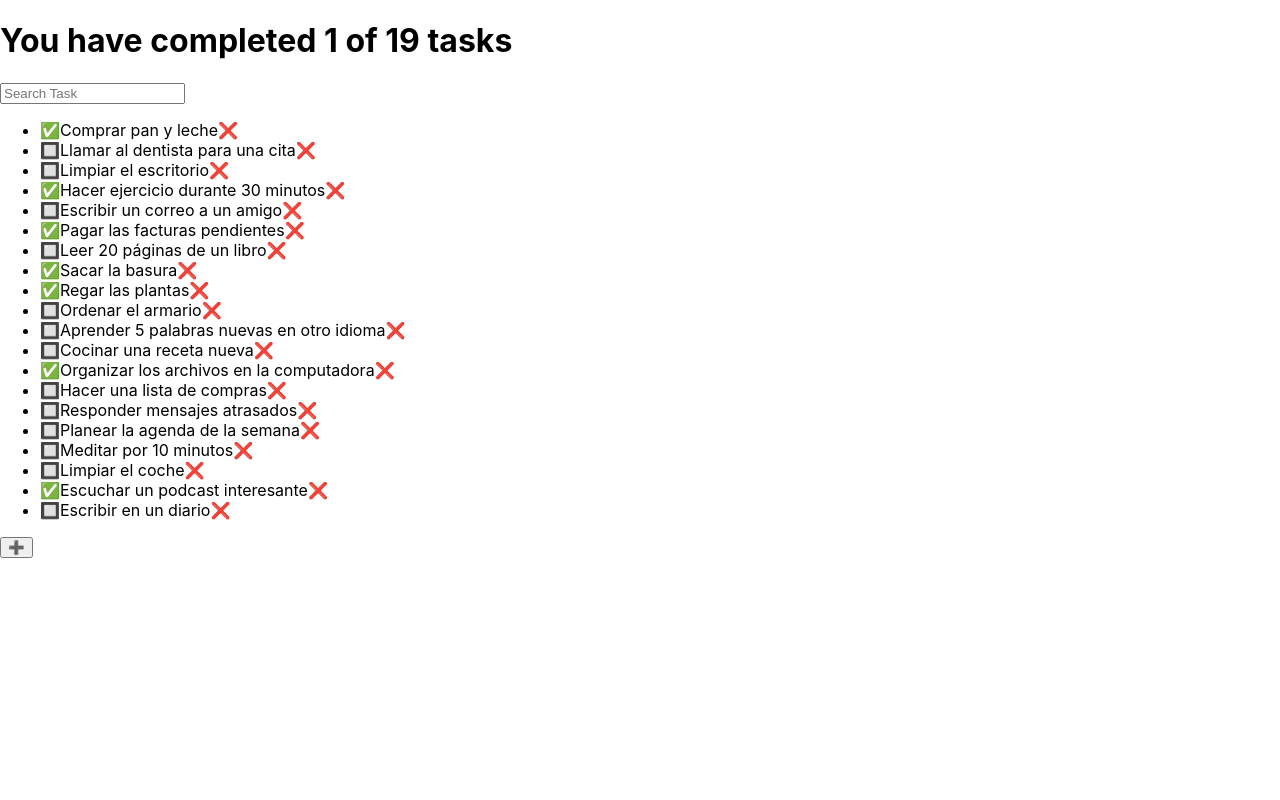
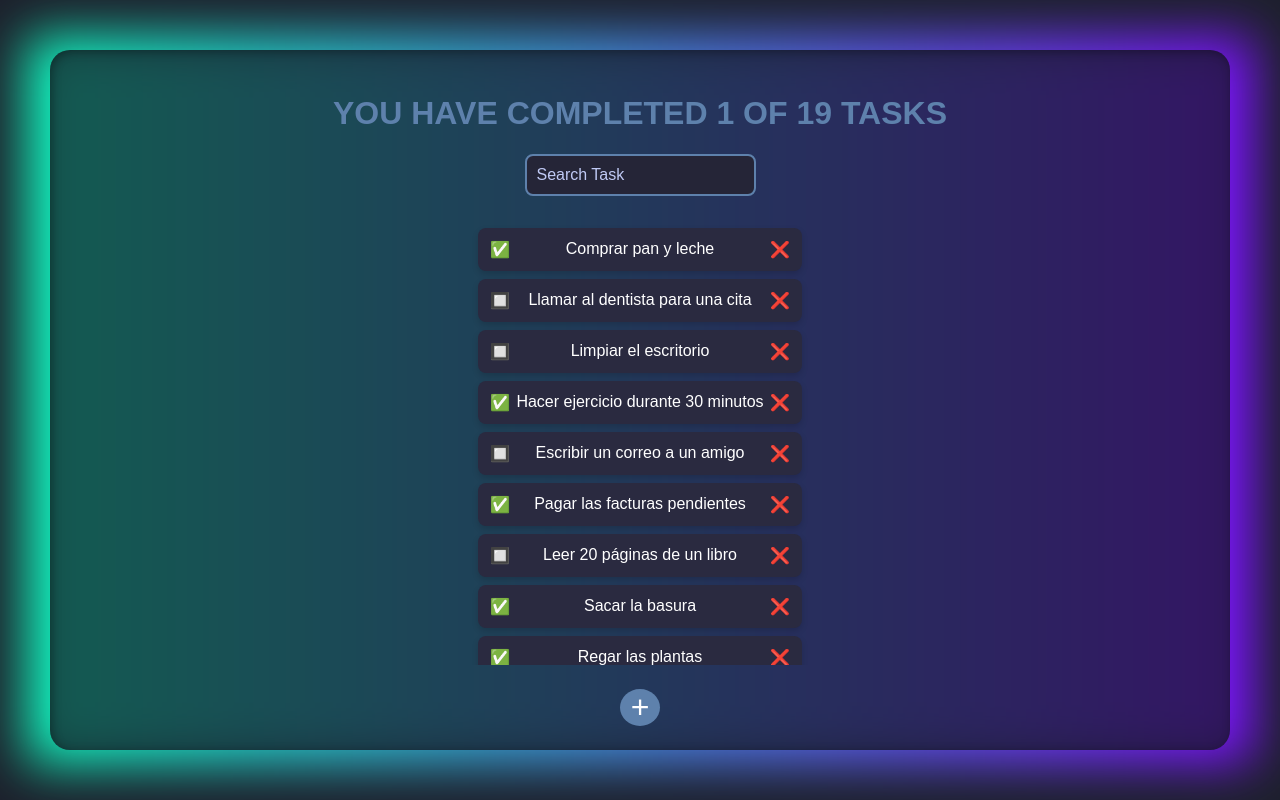
Before and after one commit to almarinca/learn-react-todo-app, a React (Create React App) app: page / in a window 1280 px wide. Built offline with nearby package versions, Linux system fonts and the light colour scheme.

Commit message:
Style components

```diff
--- /dev/null
+++ b/src/components/TodoCounter/TodoCounter.css
@@ -0,0 +1,4 @@
+.todo-heading {
+    color: #5e81ac;
+    text-transform: uppercase;
+}
--- a/src/components/TodoCounter/TodoCounter.js
+++ b/src/components/TodoCounter/TodoCounter.js
@@ -1,6 +1,8 @@
+import './TodoCounter.css'
+
 function TodoCounter({total, completed}) {
     return (
-        <h1>You have completed {completed} of {total} tasks</h1>
+        <h1 className='todo-heading'>You have completed {completed} of {total} tasks</h1>
     )
 }
 
--- /dev/null
+++ b/src/components/TodoCreateButton/TodoCreateButton.css
@@ -0,0 +1,17 @@
+button {
+  box-sizing: content-box;
+  width: 40px;
+  height: 40px;
+  background: #5e81ac;
+  color: white;
+  font-size: 32px;
+  border: none;
+  padding: 0;
+  border-radius: 50%;
+  cursor: pointer;
+  transition: background 0.3s, color 0.3s;
+}
+
+button:hover {
+  background: #82aaff;
+}
--- a/src/components/TodoCreateButton/TodoCreateButton.js
+++ b/src/components/TodoCreateButton/TodoCreateButton.js
@@ -1,6 +1,10 @@
+import './TodoCreateButton.css'
+
 function TodoCreateButton() {
     return (
-        <button>➕</button>
+        <button>
+            +
+        </button>
     )
 }
 
--- /dev/null
+++ b/src/components/TodoItem/TodoItem.css
@@ -0,0 +1,20 @@
+.todo-item {
+    width: 300px;
+    list-style: none;
+    display: flex;
+    justify-content: space-between;
+    align-items: center;
+    padding: 12px;
+    margin: 8px 0;
+    background: #2a2a40;
+    border-radius: 8PX;
+    border-left: 5px solid var(--primary-color);
+    box-shadow: 0 3px 6px rgba(0, 0, 0, 0.15);
+    transition: transform 0.3s, box-shadow 0.3s, background 0.3s;
+}
+
+.todo-item:hover {
+    transform: scale(1.05);
+    background: #252537;
+    box-shadow: 0 5px 12px rgba(0, 0, 0, 0.25);
+}
--- a/src/components/TodoItem/TodoItem.js
+++ b/src/components/TodoItem/TodoItem.js
@@ -1,10 +1,12 @@
+import './TodoItem.css'
+
 function TodoItem({description, completed}) {
     let completedBox = <span>🔲</span>
     if (completed) {
         completedBox = <span>✅</span>
     }
     return (
-        <li>
+        <li className="todo-item">
             {completedBox}
             <span>{description}</span>
             <span>❌</span>
--- /dev/null
+++ b/src/components/TodoList/TodoList.css
@@ -0,0 +1,17 @@
+.todo-list {
+    margin: 24px 0;
+    padding: 0 50px;
+    height: 90%;
+    overflow-x: hidden;
+    overflow-y: scroll;
+}
+
+/* Hide scrollbar */
+/* https://stackoverflow.com/questions/16670931/hide-scroll-bar-but-while-still-being-able-to-scroll */
+.todo-list {
+    -ms-overflow-style: none;  /* Internet Explorer 10+ */
+    scrollbar-width: none;  /* Firefox */
+}
+.todo-list::-webkit-scrollbar {
+    display: none;  /* Safari and Chrome */
+}
--- a/src/components/TodoList/TodoList.js
+++ b/src/components/TodoList/TodoList.js
@@ -1,6 +1,8 @@
+import './TodoList.css'
+
 function TodoList(props) {
     return (
-        <ul>
+        <ul className='todo-list'>
             {props.children}
         </ul>
     )
--- /dev/null
+++ b/src/components/TodoSearch/TodoSearch.css
@@ -0,0 +1,18 @@
+input {
+    flex: 1;
+    padding: 10px;
+    border: 2px solid #5e81ac;
+    border-radius: 8px;
+    font-size: 1rem;
+    background: #252537;
+    color: #ffffff;
+    transition: background 0.3s, color 0.3s;
+}
+
+input::placeholder {
+    color: #c0caf5;
+}
+
+input:focus-visible {
+    outline: none;
+}
--- a/src/components/TodoSearch/TodoSearch.js
+++ b/src/components/TodoSearch/TodoSearch.js
@@ -1,3 +1,5 @@
+import './TodoSearch.css'
+
 function TodoSearch() {
     return (
         <input placeholder="Search Task"></input>
--- a/src/index.css
+++ b/src/index.css
@@ -1,13 +1,60 @@
+html, body {
+ margin: 0;
+ height: 100%;
+ color: #ffffff;
+}
 body {
-  margin: 0;
-  font-family: -apple-system, BlinkMacSystemFont, 'Segoe UI', 'Roboto', 'Oxygen',
-    'Ubuntu', 'Cantarell', 'Fira Sans', 'Droid Sans', 'Helvetica Neue',
-    sans-serif;
-  -webkit-font-smoothing: antialiased;
-  -moz-osx-font-smoothing: grayscale;
+  font-family: 'Poppins', sans-serif;
+  display: flex;
+  align-items: center;
+  justify-content: center;
+  background-color: #1D202C
 }
 
 code {
   font-family: source-code-pro, Menlo, Monaco, Consolas, 'Courier New',
     monospace;
 }
+
+#root {
+  position: relative;
+  width: calc(100vw - 100px);
+  height: calc(100vh - 100px);
+  background-color: rgba(21, 24, 35, 0.7);
+  box-shadow: inset 2px 2px 10px rgba(0, 0, 0, 0.3);
+  border-radius: 20px;
+  padding: 24px;
+  box-sizing: border-box;
+  display: flex;
+  flex-direction: column;
+  justify-content: center;
+  align-items: center;
+}
+
+#root:after {
+  position: absolute;
+  content: "";
+  height: 80%;
+  width: 80%;
+  top: 10%; /* because height is 80%, offset top 10%, then bottom offset is 10% too */
+  left: 10%; /* because width is 80%, offset left 10%, then right offset is 10% too */
+  z-index: -1;
+  margin: 0 auto;
+  filter: blur(20px);
+  transform: scale(1.3);
+  background: linear-gradient(90deg, #0fffc1, #7e0fff);
+  background-size: 100% 100%;
+  animation: animateGlow 10s ease infinite;
+}
+
+@keyframes animateGlow {
+  0% {
+    background-position: 0% 50%;
+  }
+  50% {
+    background-position: 100% 50%;
+  }
+  100% {
+    background-position: 0% 50%;
+  }
+}
```
